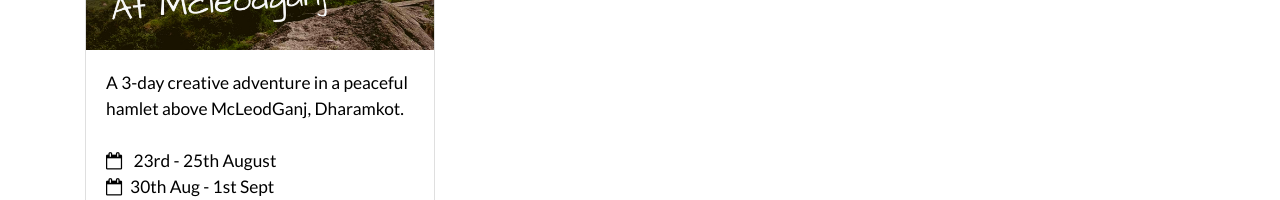
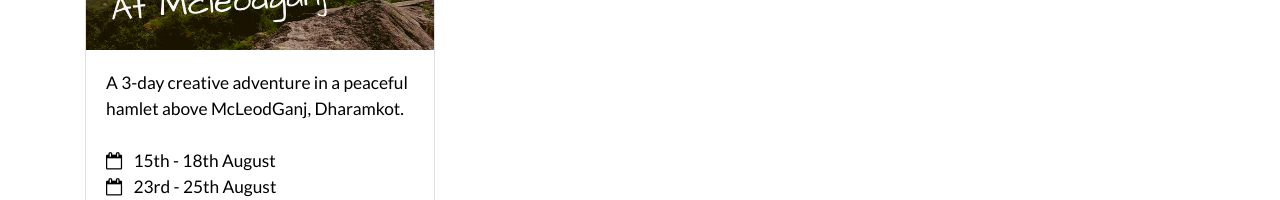
Before and after one commit to karansingla1/10journeys, a React (Create React App) app: page /journeys in a window 1280 px wide. Shown: the part 600-800 px from the top of the page. Built offline with nearby package versions, Linux system fonts and the light colour scheme.

Commit message:
added 4 day experience

```diff
--- a/src/Components/journeys.js
+++ b/src/Components/journeys.js
@@ -53,7 +53,9 @@ class journeys extends Component {
 				      <CardLink href="/summerjams-mcleodganj">
 				        <CardImg top width="100%" src="/imgs/summerjams_mcleodganj/ca.png" alt="Card image cap" />
 				        <CardBody className="journey-card-text">
-				          <CardText>A 3-day creative adventure in a peaceful hamlet above McLeodGanj, Dharamkot. <br/><br/><i className = "mr-2 fa fa-calendar-o"/> 23rd - 25th August <br/>
+				          <CardText>A 3-day creative adventure in a peaceful hamlet above McLeodGanj, Dharamkot. <br/><br/>
+				          		<i className = "mr-2 fa fa-calendar-o"/> 15th - 18th August <br/>
+				          		<i className = "mr-2 fa fa-calendar-o"/> 23rd - 25th August <br/>
 				          		<i className = "mr-2 fa fa-calendar-o"/>30th Aug - 1st Sept </CardText>
 				          <div className="container">
 				          <div className="row">
```
